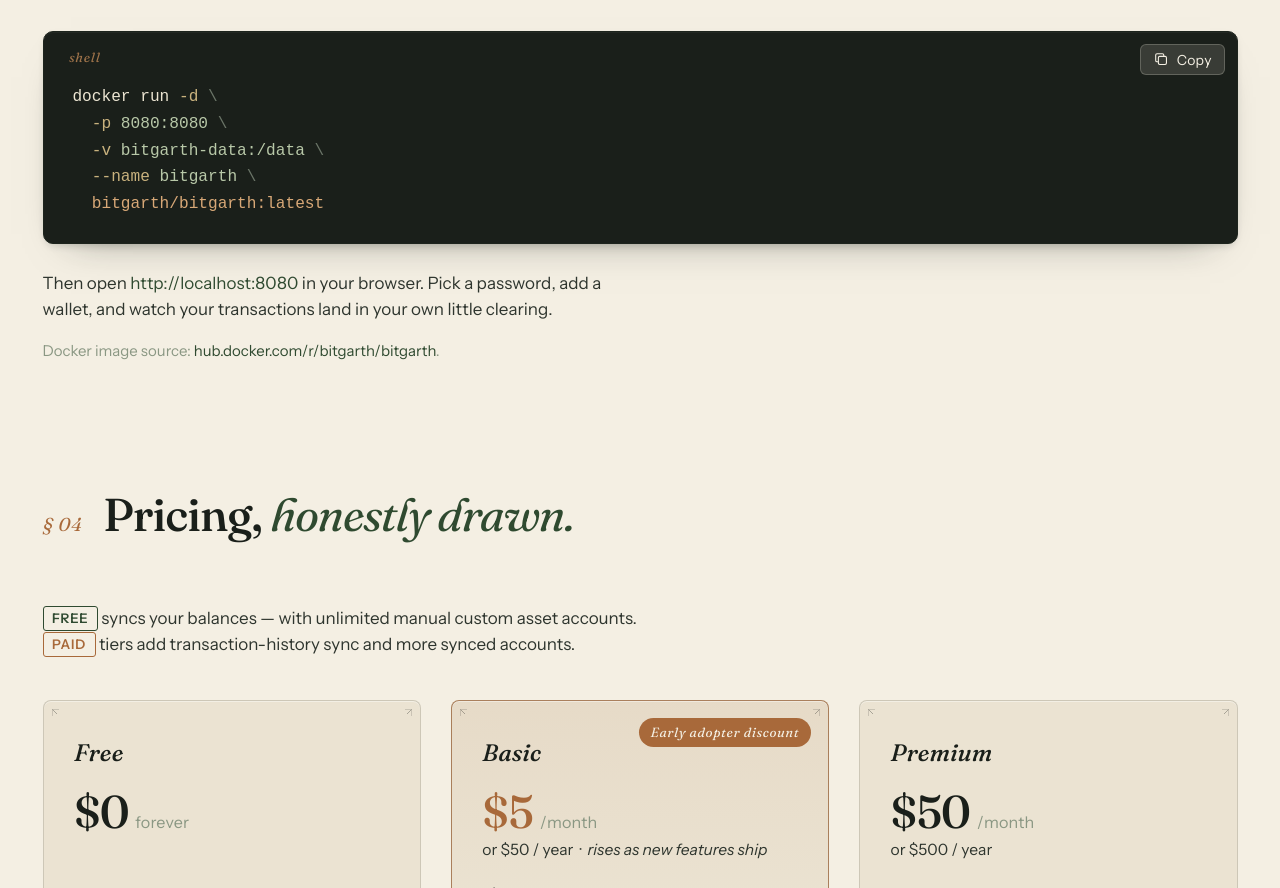
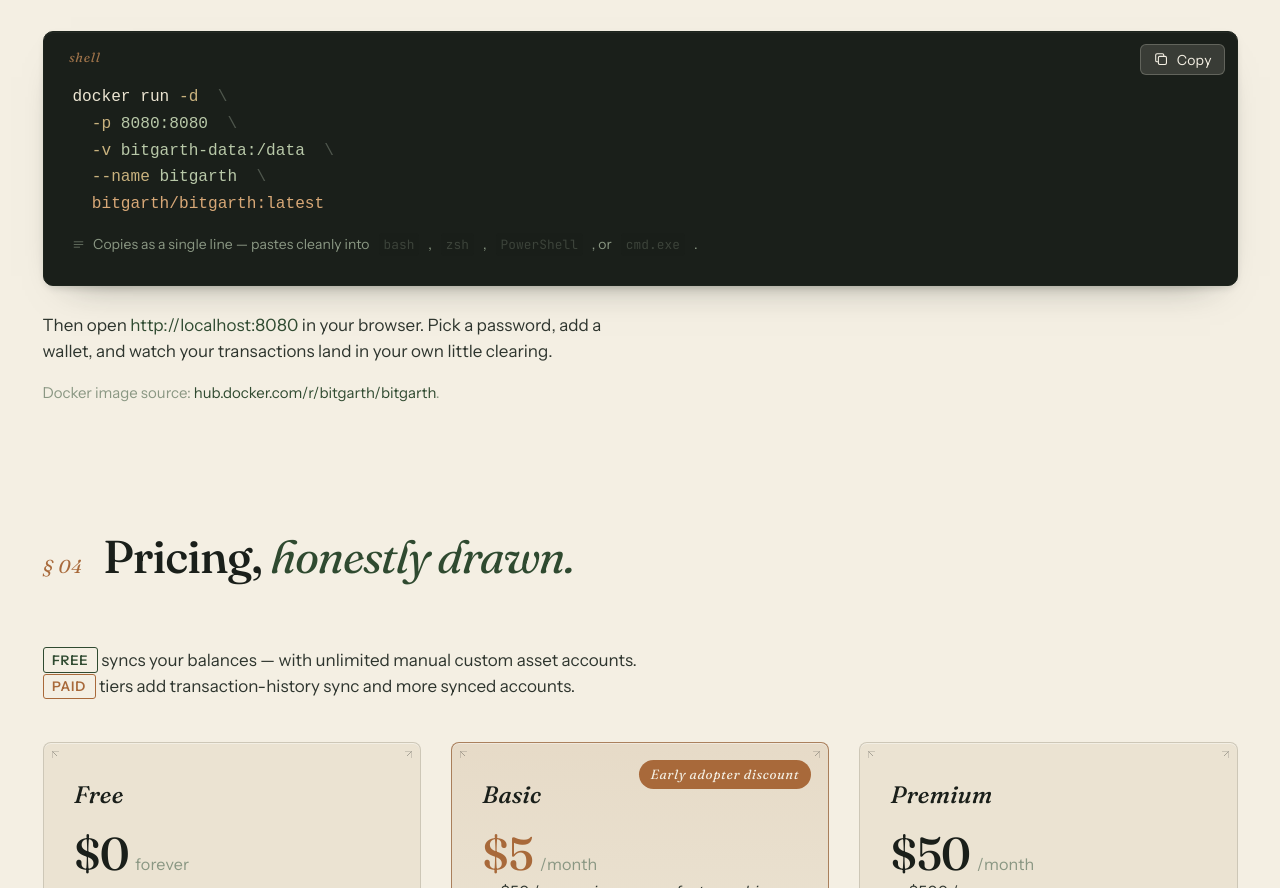
Before and after one commit to BitGarth/bitgarth-landing, a plain HTML site: page index.html in a window 1280 px wide. Shown: the part 2161-3049 px from the top of the page. Drawn offline with Linux system fonts and the light colour scheme.

Commit message:
Install command copies as a single line so that it works in Windows terminals

```diff
--- a/index.html
+++ b/index.html
@@ -514,6 +514,35 @@
     .code-card .tok-cmd  { color: #ece5d2; }
     .code-card .tok-img  { color: #d8a877; font-weight: 500; }
     .code-card .tok-dim  { color: #6b7568; }
+    /* purely-decorative line-continuations — stripped on copy so the command
+       pastes as one line and works in any shell, including Windows cmd.exe */
+    .code-card .tok-cont {
+      color: color-mix(in srgb, #6b7568 65%, transparent);
+      user-select: none;
+      -webkit-user-select: none;
+    }
+
+    .copy-note {
+      display: inline-flex;
+      align-items: center;
+      gap: 0.45rem;
+      margin: 0.9rem 0 0;
+      font-family: var(--body);
+      font-size: 0.82rem;
+      color: var(--sage);
+      letter-spacing: 0.005em;
+    }
+    .copy-note em {
+      font-family: var(--mono);
+      font-style: normal;
+      font-size: 0.92em;
+      color: color-mix(in srgb, var(--ink) 70%, var(--sage));
+      background: color-mix(in srgb, var(--ink) 6%, transparent);
+      padding: 0.05em 0.38em;
+      border-radius: 3px;
+      margin: 0 0.08rem;
+    }
+    .copy-note svg { flex: none; opacity: 0.7; }
 
     .copy-btn {
       position: absolute;
@@ -982,11 +1011,17 @@
             </svg>
             <span class="label">Copy</span>
           </button>
-<pre id="install-cmd"><span class="tok-cmd">docker</span> <span class="tok-cmd">run</span> <span class="tok-flag">-d</span> <span class="tok-dim">\</span>
-  <span class="tok-flag">-p</span> <span class="tok-str">8080:8080</span> <span class="tok-dim">\</span>
-  <span class="tok-flag">-v</span> <span class="tok-str">bitgarth-data:/data</span> <span class="tok-dim">\</span>
-  <span class="tok-flag">--name</span> <span class="tok-str">bitgarth</span> <span class="tok-dim">\</span>
+<pre id="install-cmd" data-oneline="docker run -d -p 8080:8080 -v bitgarth-data:/data --name bitgarth bitgarth/bitgarth:latest"><span class="tok-cmd">docker</span> <span class="tok-cmd">run</span> <span class="tok-flag">-d</span> <span class="tok-cont" aria-hidden="true"> \</span>
+  <span class="tok-flag">-p</span> <span class="tok-str">8080:8080</span> <span class="tok-cont" aria-hidden="true"> \</span>
+  <span class="tok-flag">-v</span> <span class="tok-str">bitgarth-data:/data</span> <span class="tok-cont" aria-hidden="true"> \</span>
+  <span class="tok-flag">--name</span> <span class="tok-str">bitgarth</span> <span class="tok-cont" aria-hidden="true"> \</span>
   <span class="tok-img">bitgarth/bitgarth:latest</span></pre>
+          <p class="copy-note">
+            <svg viewBox="0 0 24 24" fill="none" aria-hidden="true" width="13" height="13">
+              <path d="M4 7h16M4 12h16M4 17h10" stroke="currentColor" stroke-width="1.6" stroke-linecap="round"/>
+            </svg>
+            Copies as a single line — pastes cleanly into <em>bash</em>, <em>zsh</em>, <em>PowerShell</em>, or <em>cmd.exe</em>.
+          </p>
         </div>
 
         <p class="after">
@@ -1129,12 +1164,18 @@
       if (y) y.textContent = String(new Date().getFullYear());
 
       // copy-to-clipboard handlers
+      // Always copy a single-line version of the command so it pastes cleanly
+      // in bash, zsh, PowerShell, and Windows cmd.exe — none of which agree on
+      // how to do line continuations.
       function getCommandText(target) {
         var el = document.getElementById(target);
         if (!el) return "";
-        // Walk the pre and reconstruct the command, dropping the trailing backslashes for cleaner pasting.
-        var raw = el.innerText.replace(/ /g, " ");
-        return raw;
+        if (el.dataset && el.dataset.oneline) return el.dataset.oneline;
+        // Fallback: strip " \" continuations and collapse whitespace.
+        return el.innerText
+          .replace(/\s*\\\s*\n\s*/g, " ")
+          .replace(/\s+/g, " ")
+          .trim();
       }
 
       function flash(btn) {
```
